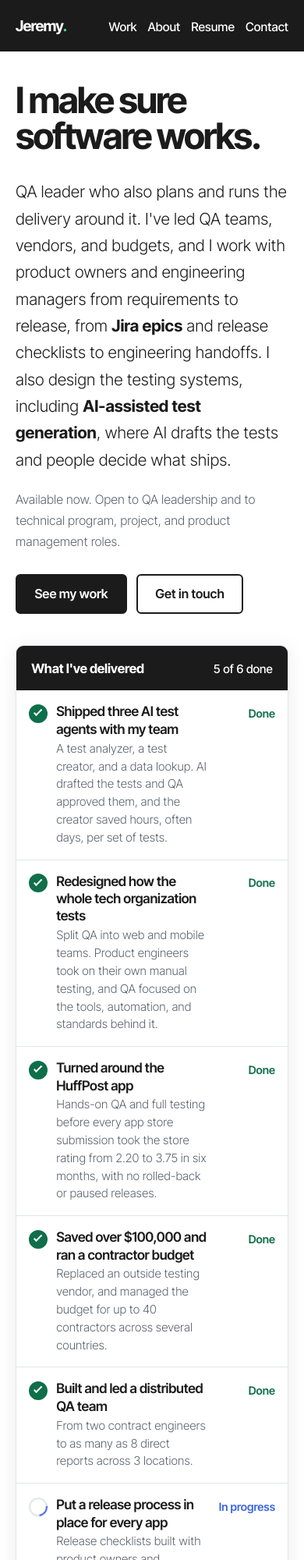
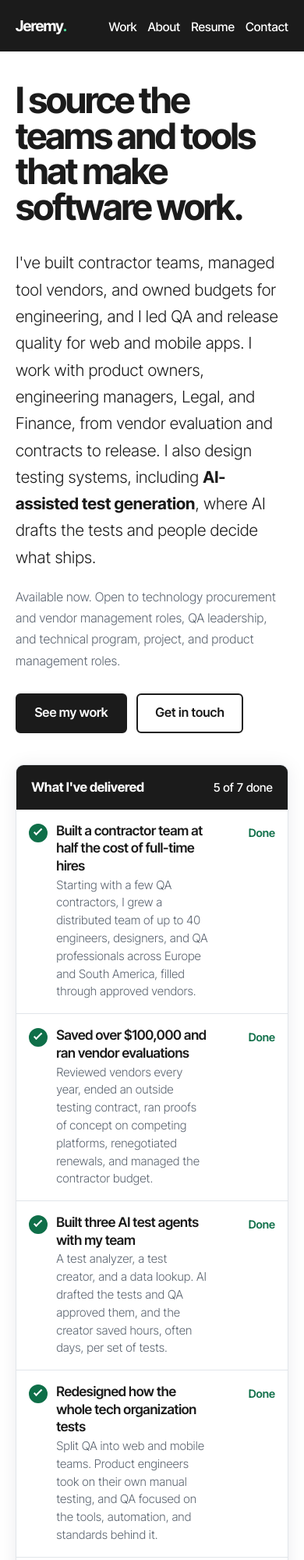
Before and after one commit to jbackattack/portfolio, a plain HTML site: page index.html in a window 390 px wide. Shown: the top 2000 px of the page at 78% size. Drawn offline with Linux system fonts and the light colour scheme; a script that the page names is missing.

Commit message:
Broaden site positioning to procurement, vendor management, and QA
Retitle and reword the home page hero, meta tags, and open-to line for
technology procurement and vendor management alongside QA. Lead the
delivered list with the contractor team and vendor work, and soften the AI
agents item. Add a Vendors, contractors, and budget section to the Work page
with a new contractor team case study, moving the existing vendor items up.
Update the contact line.

Co-Authored-By: Claude Sonnet 5.5 <noreply@anthropic.com>
Claude-Session: https://claude.ai/code/session_016F62U8HvzsgqqumFA8HzwM

```diff
--- a/index.html
+++ b/index.html
@@ -3,12 +3,12 @@
 <head>
 <meta charset="utf-8">
 <meta name="viewport" content="width=device-width, initial-scale=1">
-<title>Jeremy | Quality &amp; Technical Program Leader</title>
-<meta name="description" content="QA leader who also plans and runs delivery: requirements to release with product and engineering, plus teams, vendors, budgets, and AI-assisted testing.">
+<title>Jeremy | Vendor Management, Contractor Teams &amp; Quality Leadership</title>
+<meta name="description" content="Technology procurement and vendor management leader with a quality engineering background: contractor teams, tool vendors, budgets, and release quality.">
 <meta property="og:type" content="website">
 <meta property="og:site_name" content="Jeremy">
-<meta property="og:title" content="Jeremy | Quality &amp; Technical Program Leader">
-<meta property="og:description" content="QA leader who also plans and runs delivery: requirements to release with product and engineering, plus teams, vendors, budgets, and AI-assisted testing.">
+<meta property="og:title" content="Jeremy | Vendor Management, Contractor Teams &amp; Quality Leadership">
+<meta property="og:description" content="Technology procurement and vendor management leader with a quality engineering background: contractor teams, tool vendors, budgets, and release quality.">
 <meta property="og:image" content="https://www.jeremy-back.com/assets/og-image.png">
 <meta property="og:image:width" content="1200">
 <meta property="og:image:height" content="630">
@@ -39,12 +39,12 @@
 
 <main id="main">
   <section class="hero wrap">
-    <h1 class="hero__title">I make sure software works.</h1>
+    <h1 class="hero__title">I source the teams and tools that make software work.</h1>
 
     <div class="hero__grid">
       <div class="hero__intro">
-        <p class="lede">QA leader who also plans and runs the delivery around it. I've led QA teams, vendors, and budgets, and I work with product owners and engineering managers from requirements to release, from <strong>Jira epics</strong> and release checklists to engineering handoffs. I also design the testing systems, including <strong>AI-assisted test generation</strong>, where AI drafts the tests and people decide what ships.</p>
-        <p class="hero__open">Available now. Open to QA leadership and to technical program, project, and product management roles.</p>
+        <p class="lede">I've built contractor teams, managed tool vendors, and owned budgets for engineering, and I led QA and release quality for web and mobile apps. I work with product owners, engineering managers, Legal, and Finance, from vendor evaluation and contracts to release. I also design testing systems, including <strong>AI-assisted test generation</strong>, where AI drafts the tests and people decide what ships.</p>
+        <p class="hero__open">Available now. Open to technology procurement and vendor management roles, QA leadership, and technical program, project, and product management roles.</p>
         <div class="actions">
           <a class="btn" href="/work">See my work</a>
           <a class="btn btn--plain" href="/contact">Get in touch</a>
@@ -60,7 +60,23 @@
           <li class="run__row" data-state="passed">
             <span class="run__icon" aria-hidden="true"></span>
             <span>
-              <span class="run__name">Shipped three AI test agents with my team</span>
+              <span class="run__name">Built a contractor team at half the cost of full-time hires</span>
+              <span class="run__detail">Starting with a few QA contractors, I grew a distributed team of up to 40 engineers, designers, and QA professionals across Europe and South America, filled through approved vendors.</span>
+            </span>
+            <span class="run__status">Done</span>
+          </li>
+          <li class="run__row" data-state="passed">
+            <span class="run__icon" aria-hidden="true"></span>
+            <span>
+              <span class="run__name">Saved over $100,000 and ran vendor evaluations</span>
+              <span class="run__detail">Reviewed vendors every year, ended an outside testing contract, ran proofs of concept on competing platforms, renegotiated renewals, and managed the contractor budget.</span>
+            </span>
+            <span class="run__status">Done</span>
+          </li>
+          <li class="run__row" data-state="passed">
+            <span class="run__icon" aria-hidden="true"></span>
+            <span>
+              <span class="run__name">Built three AI test agents with my team</span>
               <span class="run__detail">A test analyzer, a test creator, and a data lookup. AI drafted the tests and QA approved them, and the creator saved hours, often days, per set of tests.</span>
             </span>
             <span class="run__status">Done</span>
@@ -78,14 +94,6 @@
             <span>
               <span class="run__name">Turned around the HuffPost app</span>
               <span class="run__detail">Hands-on QA and full testing before every app store submission took the store rating from 2.20 to 3.75 in six months, with no rolled-back or paused releases.</span>
-            </span>
-            <span class="run__status">Done</span>
-          </li>
-          <li class="run__row" data-state="passed">
-            <span class="run__icon" aria-hidden="true"></span>
-            <span>
-              <span class="run__name">Saved over $100,000 and ran a contractor budget</span>
-              <span class="run__detail">Replaced an outside testing vendor, and managed the budget for up to 40 contractors across several countries.</span>
             </span>
             <span class="run__status">Done</span>
           </li>
```
Also changed, not shown: contact.html (+1 -1 lines), work.html (+56 -37 lines).
